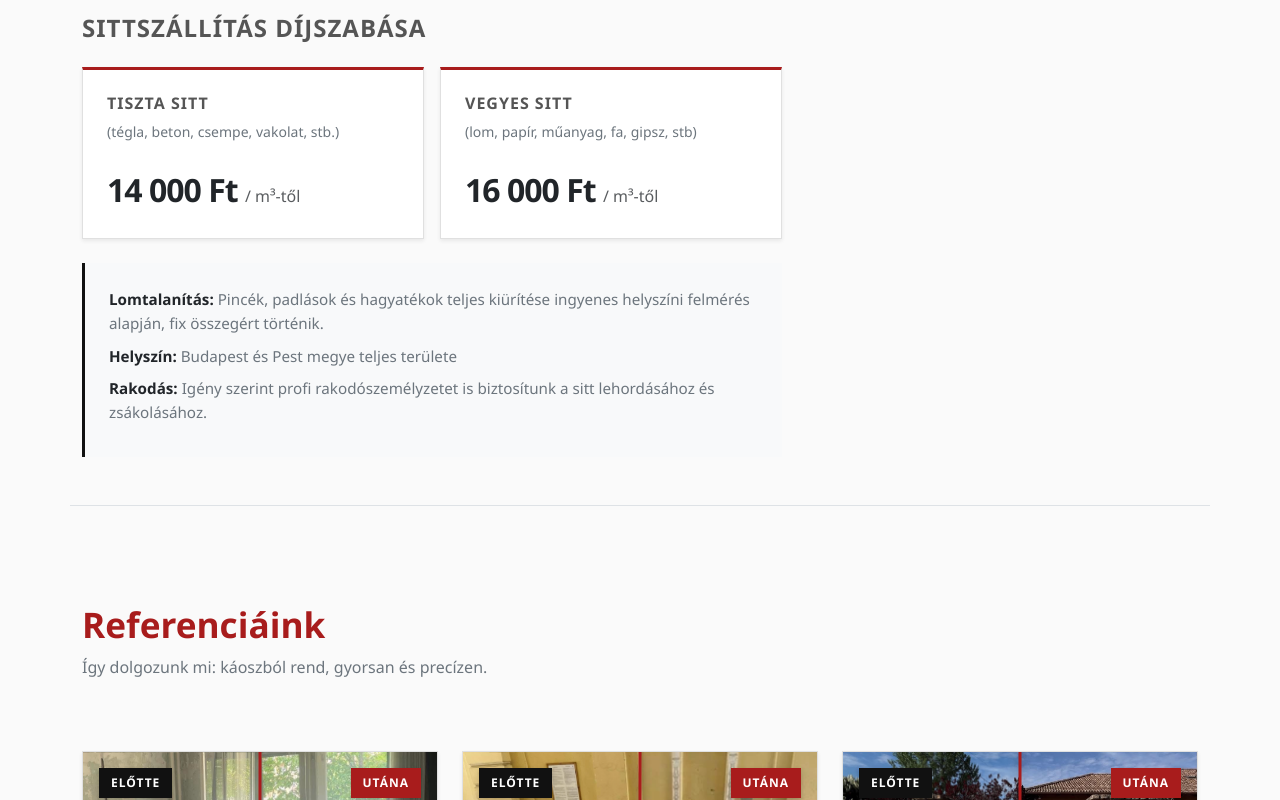
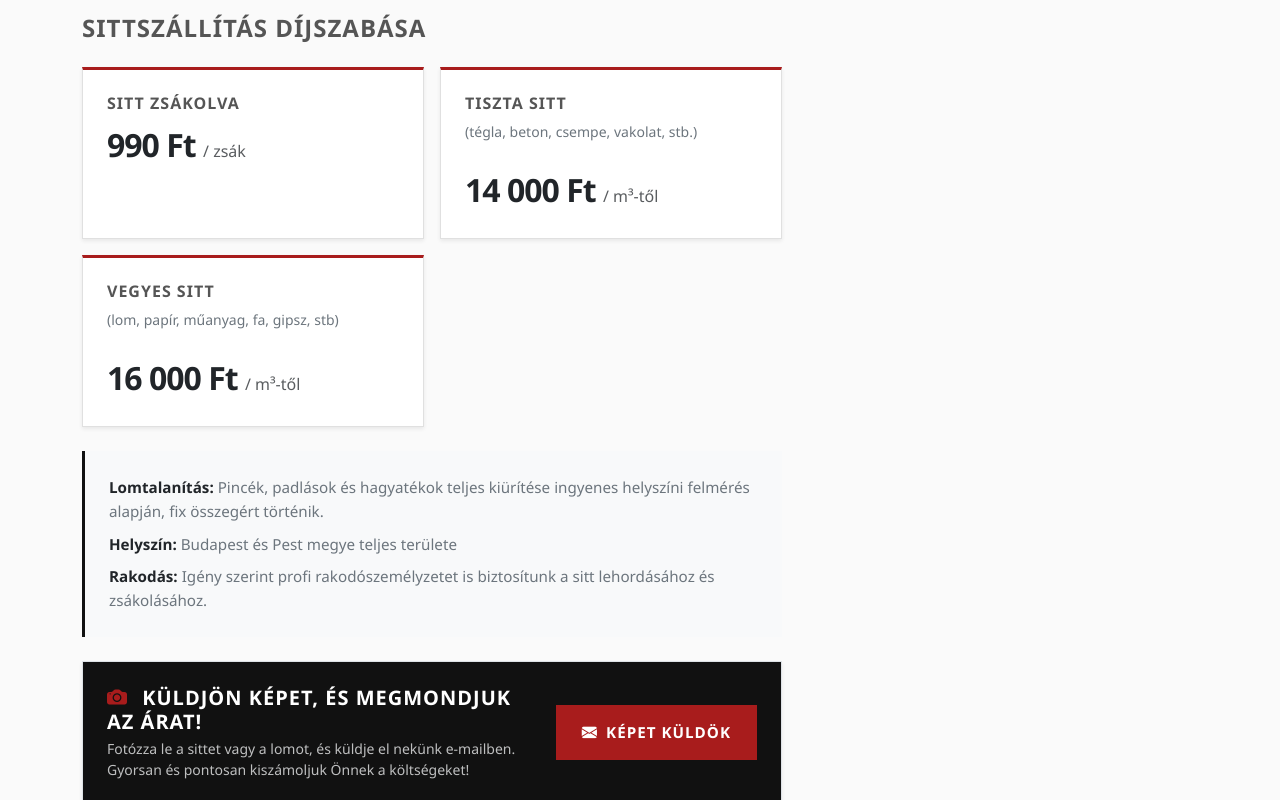
Before and after one commit to gillichnorbert/sitt, an Angular app: page /szolgaltatasok/sittszallitas in a window 1280 px wide. Shown: the part 1360-2160 px from the top of the page. Built offline with nearby package versions, Linux system fonts and the light colour scheme.

Commit message:
Változás

```diff
--- a/src/app/components/about/about.component.html
+++ b/src/app/components/about/about.component.html
@@ -11,7 +11,9 @@
 
         <div class="v-about-text text-secondary mb-4">
           <p class="mb-4">
-            A <strong class="text-dark">TerraMove</strong> célja, hogy különböző területeken is megbízható és teljes körű megoldásokat nyújtson ügyfelei számára. Legyen szó sittszállításról, teherfuvarozásról vagy egyéb szállítási feladatokról, minden munkát szakértelemmel, precizitással és elkötelezettséggel végzünk el.
+            A <strong class="text-dark">TerraMove</strong> célja, hogy különböző területeken is megbízható és teljes körű megoldásokat nyújtson ügyfelei számára. A sitt bezsákolását, valamint az emeletekről vagy pincékből történő fel- és lehordását is átvállaljuk. Tehertaxi-szolgáltatás esetén az áru mozgatását és lepakolását is elvégezzük, az Ön igényeihez igazodva.
+Gépi földmunkákhoz tapasztalt gépkezelőt is biztosítunk.
+Minden munkát szakértelemmel, precizitással és elkötelezettséggel végzünk.
           </p>
 
           <!-- ÚJ: Kiemelt szövegdoboz - IGAZI VERTREND SÖTÉT STÍLUS -->
--- a/src/app/components/bagged-benefits/bagged-benefits.component.html
+++ b/src/app/components/bagged-benefits/bagged-benefits.component.html
@@ -34,7 +34,7 @@
           </div>
           <h4 class="v-card-title mb-3">Precizitás</h4>
           <p class="v-card-text">
-            Legyen szó nyílászáró beépítéséről, vagy egy udvar szintezéséről, a legmagasabb szakmai színvonalon, tisztán és pontosan dolgozunk.
+            Legyen szó kézi és gépi anyagmozgatásról, szállításról vagy egy udvar szintezéséről, a legmagasabb szakmai színvonalon, tisztán és pontosan dolgozunk.
           </p>
         </div>
       </div>
--- a/src/app/components/faq/faq.component.ts
+++ b/src/app/components/faq/faq.component.ts
@@ -35,14 +35,6 @@ export class FaqComponent {
       answer: 'Igen. A kitermelt föld elszállítását és szakszerű elhelyezését is biztosítjuk.'
     },
     {
-      question: 'Műanyag és fa nyílászárókkal is foglalkoznak?',
-      answer: 'Igen. Műanyag és fa nyílászárók szervizelését, javítását és beépítését egyaránt vállaljuk.'
-    },
-    {
-      question: 'Nyílászárók beépítését is vállalják?',
-      answer: 'Igen. Bejárati ajtók, teraszajtók és ablakok szakszerű beépítését is elvégezzük.'
-    },
-    {
       question: 'Mennyi idő a kiszállás?',
       answer: 'A legtöbb esetben akár aznapi vagy másnapi kiszállást is vállalunk Budapest és Pest vármegye területén.'
     }
--- a/src/app/components/gallery/gallery.component.ts
+++ b/src/app/components/gallery/gallery.component.ts
@@ -55,20 +55,20 @@ export class GalleryComponent {
         { before: 'assets/aruszallitas/folyamat-rakodas.webp'},
       ]
     },
-    {
-      title: 'NYÍLÁSZÁRÓK SZERVIZELÉSE',
-      desc: 'Régi elöregedett ablakok cseréje. A bontástól az új műanyag nyílászáró milliméterpontos beépítéséig és a törmelék elszállításáig.',
-      iconPath: 'M13.5 10.5V6.75a4.5 4.5 0 119 0v3.75M3.75 21.75h10.5a2.25 2.25 0 002.25-2.25v-6.75a2.25 2.25 0 00-2.25-2.25H3.75a2.25 2.25 0 00-2.25 2.25v6.75a2.25 2.25 0 002.25 2.25z',
-      activeIdx: 0,
-      images: [
-        { before: 'assets/nyilaszaro/IMG_1095.webp'},
-        { before: 'assets/nyilaszaro/IMG_1096.webp'},
-        { before: 'assets/nyilaszaro/IMG_1321.webp'},
-        { before: 'assets/nyilaszaro/IMG_1336.webp'},
-        { before: 'assets/nyilaszaro/IMG_1334.webp'},
-        { before: 'assets/nyilaszaro/IMG_1331.webp'},
-      ]
-    }
+    // {
+    //   title: 'NYÍLÁSZÁRÓK SZERVIZELÉSE',
+    //   desc: 'Régi elöregedett ablakok cseréje. A bontástól az új műanyag nyílászáró milliméterpontos beépítéséig és a törmelék elszállításáig.',
+    //   iconPath: 'M13.5 10.5V6.75a4.5 4.5 0 119 0v3.75M3.75 21.75h10.5a2.25 2.25 0 002.25-2.25v-6.75a2.25 2.25 0 00-2.25-2.25H3.75a2.25 2.25 0 00-2.25 2.25v6.75a2.25 2.25 0 002.25 2.25z',
+    //   activeIdx: 0,
+    //   images: [
+    //     { before: 'assets/nyilaszaro/IMG_1095.webp'},
+    //     { before: 'assets/nyilaszaro/IMG_1096.webp'},
+    //     { before: 'assets/nyilaszaro/IMG_1321.webp'},
+    //     { before: 'assets/nyilaszaro/IMG_1336.webp'},
+    //     { before: 'assets/nyilaszaro/IMG_1334.webp'},
+    //     { before: 'assets/nyilaszaro/IMG_1331.webp'},
+    //   ]
+    // }
   ];
 
   updateSlider(event: any, categoryIndex: number) {
--- a/src/app/components/hero/hero.component.html
+++ b/src/app/components/hero/hero.component.html
@@ -12,12 +12,12 @@
           </div>
 
           <h1 class="v-hero-title mb-4">
-            Sittszállítás, Tehertaxi és <br>
-            <span class="v-text-red">FÖLDMUNKA</span>
+            Sittszállítás és tehertaxi <br>
+            <span class="v-text-red">Budapesten és Pest megyében </span>
           </h1>
 
           <p class="v-hero-desc text-secondary mb-5">
-            Megbízható partner a sittszállításban, teherfuvarozásban teljes körű rakodással, valamint a gépi földmunkában.
+            Zsákos sittszállítás, tehertaxi teljes körű rakodással és gépi földmunka gépkezelővel, egy megbízható partnertől – gyorsan és precízen Budapesten és Pest megyében.
           </p>
 
           <!-- Gombok (Vertrend stílus) -->
@@ -45,7 +45,7 @@
 
             <a routerLink="/szolgaltatasok/sittszallitas" class="v-service-item text-decoration-none">
               <div class="icon-box"><i class="bi bi-trash3-fill"></i></div>
-              <span class="service-name">Sittszállítás és Lomtalanítás</span>
+              <span class="service-name">Zsákos sittszállítás és lomtalanítás</span>
               <i class="bi bi-arrow-right ms-auto arrow"></i>
             </a>
 
--- a/src/app/components/prices/prices.component.html
+++ b/src/app/components/prices/prices.component.html
@@ -49,6 +49,7 @@
             <ul class="list-unstyled mb-0 v-info-list">
               <li><i class="bi bi-check2"></i> Budapest területén az alap kiszállás és felmérés ingyenes.</li>
               <li><i class="bi bi-check2"></i> Pest megyében a kiszállítási díj távolságfüggő (egyedi ajánlatban rögzítve).</li>
+              <li><i class="bi bi-check2"></i> Sittszállítás és tehertaxi szolgáltatásaink esetén a kiállási díj: +1 óra díja.</li>
               <li><i class="bi bi-check2"></i> A weboldalon feltüntetett árak tájékoztató jellegűek.</li>
               <li><i class="bi bi-check2"></i> A végleges, fix ajánlatot minden esetben a pontos helyszínismeret és a feladat egyeztetése után adjuk meg.</li>
             </ul>
--- a/src/app/components/prices/prices.component.ts
+++ b/src/app/components/prices/prices.component.ts
@@ -15,14 +15,14 @@ export class PricesComponent {
   pricingItems = [
     {
       title: 'Sittszállítás és Lomtalanítás',
-      price: '14 000 Ft',
-      unit: '/ m³-től',
+      price: '990 Ft',
+      unit: '/ Zsáktól',
       desc: 'Tiszta sitt 14 000 Ft-tól, vegyes hulladék 16 000 Ft-tól. Teljes lomtalanítás megegyezés szerint, ingyenes felméréssel.',
       icon: 'bi-trash3-fill'
     },
     {
       title: 'Áruszállítás / Teherfuvarozás',
-      price: '12 000 Ft',
+      price: '20 000 Ft',
       unit: '/ óra-tól',
       desc: 'Gyors és biztonságos árutovábbítás. Városon belüli és Pest megyei fuvarozás. Fix áras konstrukció is kérhető.',
       icon: 'bi-truck'
--- a/src/app/components/services/services.component.ts
+++ b/src/app/components/services/services.component.ts
@@ -14,7 +14,7 @@ export class ServicesComponent {
   services = [
     {
       title: 'Sittszállítás és lomtalanítás',
-      desc: 'Építkezések, felújítások utáni sitt, valamint feleslegessé vált bútorok, lomok, hagyatékok gyors és szakszerű elszállítása kézi rakodással.',
+      desc: 'Felújítások és építkezések során keletkezett sitt, valamint feleslegessé vált bútorok, lomok és hagyatékok gyors, szakszerű elszállítása kézi rakodással.',
       iconPath: 'M14.74 9l-.346 9m-4.788 0L9.26 9m9.968-3.21c.342.052.682.107 1.022.166m-1.022-.165L18.16 19.673a2.25 2.25 0 01-2.244 2.077H8.084a2.25 2.25 0 01-2.244-2.077L4.772 5.79m14.456 0a48.108 48.108 0 00-3.478-.397m-12 .562c.34-.059.68-.114 1.022-.165m0 0a48.11 48.11 0 013.478-.397m7.5 0v-.916c0-1.18-.91-2.164-2.09-2.201a51.964 51.964 0 00-3.32 0c-1.18.037-2.09 1.022-2.09 2.201v.916m7.5 0a48.667 48.667 0 00-7.5 0',
       url: 'sittszallitas' // HOZZÁADVA
     },
--- a/src/app/pages/sittszallitas/sittszallitas.component.html
+++ b/src/app/pages/sittszallitas/sittszallitas.component.html
@@ -72,10 +72,19 @@
 
         </div>
 
-        <!-- Szolgáltatás Díjszabása (Változatlan, bevált dizájn) -->
+<!-- Szolgáltatás Díjszabása (Változatlan, bevált dizájn) -->
         <h4 class="fw-bolder text-uppercase mb-4 letter-spacing-1">Sittszállítás Díjszabása</h4>
 
         <div class="row g-3 mb-4">
+          <div class="col-md-6">
+            <div class="v-price-card-mini p-4 shadow-sm h-100">
+              <h5 class="fw-bold mb-2 text-uppercase letter-spacing-1 fs-6">Sitt zsákolva</h5>
+
+              <div class="text-dark fw-black fs-2 mb-0" style="font-weight: 900; letter-spacing: -1px;">
+                990 Ft <span class="fs-6 text-muted fw-normal letter-spacing-0">/ zsák</span>
+              </div>
+            </div>
+          </div>
           <div class="col-md-6">
             <div class="v-price-card-mini p-4 shadow-sm h-100">
               <h5 class="fw-bold mb-2 text-uppercase letter-spacing-1 fs-6">Tiszta sitt</h5>
@@ -97,14 +106,29 @@
           </div>
         </div>
 
-        <div class="v-price-info-box p-4 bg-light text-secondary">
+        <div class="v-price-info-box p-4 bg-light text-secondary mb-4">
           <p class="mb-2"><strong class="text-dark">Lomtalanítás:</strong> Pincék, padlások és hagyatékok teljes kiürítése ingyenes helyszíni felmérés alapján, fix összegért történik.</p>
           <p class="mb-2"><strong class="text-dark">Helyszín: </strong> Budapest és Pest megye teljes területe</p>
-          <p class="mb-2"><strong class="text-dark">Rakodás: </strong> Igény szerint profi rakodószemélyzetet is biztosítunk a sitt lehordásához és zsákolásához.</p>
-
+          <p class="mb-0"><strong class="text-dark">Rakodás: </strong> Igény szerint profi rakodószemélyzetet is biztosítunk a sitt lehordásához és zsákolásához.</p>
         </div>
 
-      </div>
+        <!-- ÚJ: Fotós árajánlatkérő CTA -->
+        <div class="mt-4 p-4 text-center text-md-start d-md-flex align-items-center justify-content-between border shadow-sm" style="background-color: var(--v-dark);">
+          <div class="mb-3 mb-md-0 pe-md-3">
+            <h5 class="fw-bold mb-1 text-uppercase letter-spacing-1 text-white">
+              <i class="bi bi-camera-fill v-text-red me-2"></i> Küldjön képet, és megmondjuk az árat!
+            </h5>
+            <p class="small text-light mb-0 opacity-75">
+              Fotózza le a sittet vagy a lomot, és küldje el nekünk e-mailben. Gyorsan és pontosan kiszámoljuk Önnek a költségeket!
+            </p>
+          </div>
+          <!-- A "subject" paraméterrel előre kitöltjük az e-mail tárgyát! -->
+          <a href="mailto:terramoveinfo@gmail.com?subject=Árajánlatkérés%20fotó%20alapján" class="v-btn v-btn-primary flex-shrink-0 text-nowrap">
+            <i class="bi bi-envelope-fill me-2"></i> KÉPET KÜLDÖK
+          </a>
+        </div>
+
+      </div> <!-- BAL OLDAL VÉGE -->
 
       <!-- JOBB OLDAL: Sticky kapcsolat doboz -->
       <div class="col-lg-4">
```
